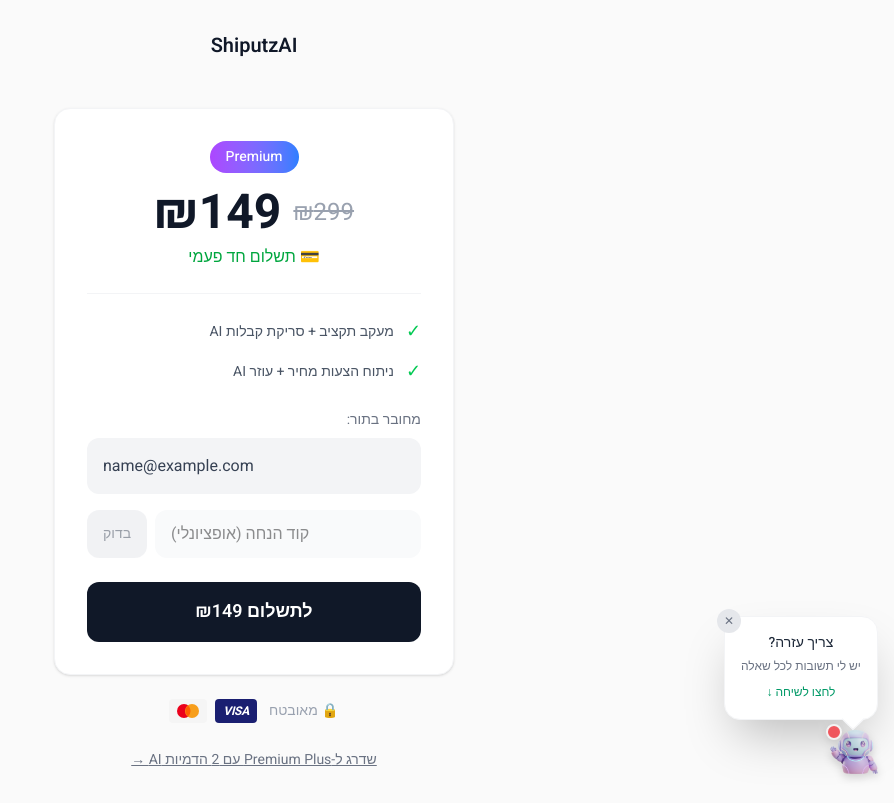
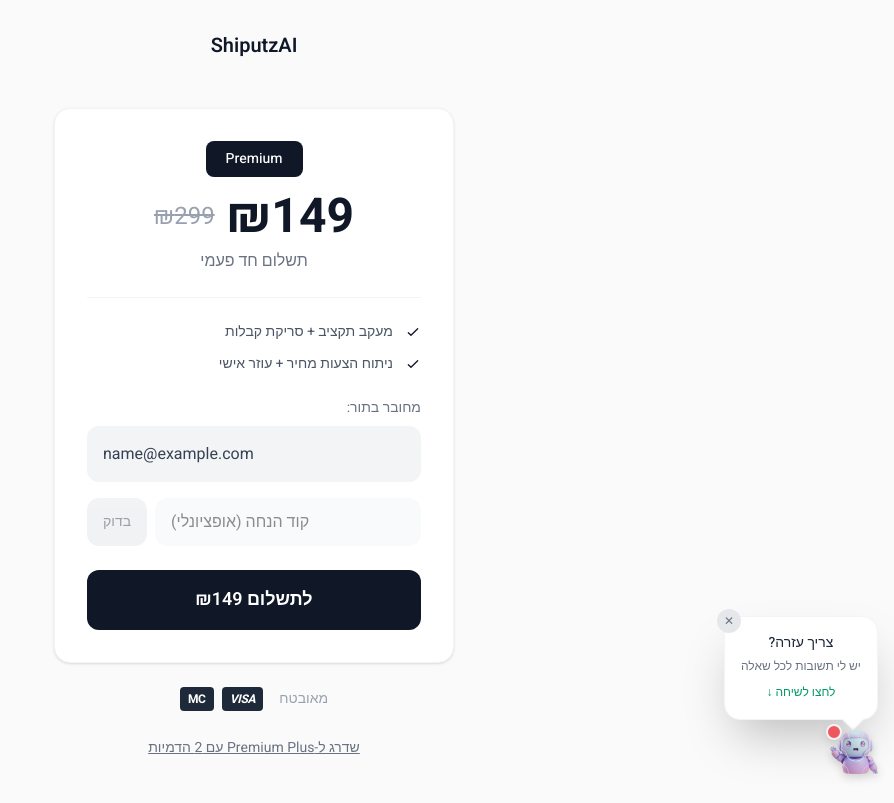
Before and after one commit to guyceza/shiputz-ai, a Next.js app: page /checkout in a window 1280 px wide. Shown: the whole page, without its empty margins (386-1280 px from the left). Built offline with nearby package versions, Linux system fonts and the light colour scheme; sample sign-in values are in the browser's storage.

Commit message:
Black & white only: wider mini card + clean checkout

```diff
--- a/src/app/checkout/page.tsx
+++ b/src/app/checkout/page.tsx
@@ -178,17 +178,17 @@ function CheckoutContent() {
 
           {/* Title */}
           <div className="text-center mb-6">
-            <div className="inline-flex items-center gap-2 bg-gradient-to-r from-purple-500 to-blue-500 text-white px-4 py-1.5 rounded-full text-sm font-medium mb-4">
-              {isPremiumPlus ? '⭐ Premium Plus' : 'Premium'}
+            <div className="inline-flex items-center gap-2 bg-gray-900 text-white px-5 py-2 rounded-lg text-sm font-medium mb-4">
+              {isPremiumPlus ? 'Premium Plus' : 'Premium'}
             </div>
 
             <div className="flex items-center justify-center gap-3">
+              <span className="text-5xl font-bold text-gray-900">₪{price}</span>
               <span className="text-gray-400 line-through text-2xl">₪{codeValid ? basePrice : originalPrice}</span>
-              <span className="text-5xl font-bold text-gray-900">₪{price}</span>
             </div>
 
-            <p className="text-green-600 font-medium mt-2">
-              {codeValid ? `🎉 ${discountPercent}% הנחה!` : '💳 תשלום חד פעמי'}
+            <p className="text-gray-500 mt-2">
+              {codeValid ? `הנחה ${discountPercent}% הופעלה` : 'תשלום חד פעמי'}
             </p>
           </div>
 
@@ -196,17 +196,23 @@ function CheckoutContent() {
           <div className="border-t border-gray-100 pt-6 mb-6">
             <div className="space-y-3 text-sm text-gray-600">
               <div className="flex items-center gap-3">
-                <span className="text-green-500 text-lg">✓</span>
-                <span>מעקב תקציב + סריקת קבלות AI</span>
+                <svg className="w-4 h-4 text-gray-900 flex-shrink-0" fill="none" stroke="currentColor" viewBox="0 0 24 24">
+                  <path strokeLinecap="round" strokeLinejoin="round" strokeWidth={2} d="M5 13l4 4L19 7" />
+                </svg>
+                <span>מעקב תקציב + סריקת קבלות</span>
               </div>
               <div className="flex items-center gap-3">
-                <span className="text-green-500 text-lg">✓</span>
-                <span>ניתוח הצעות מחיר + עוזר AI</span>
+                <svg className="w-4 h-4 text-gray-900 flex-shrink-0" fill="none" stroke="currentColor" viewBox="0 0 24 24">
+                  <path strokeLinecap="round" strokeLinejoin="round" strokeWidth={2} d="M5 13l4 4L19 7" />
+                </svg>
+                <span>ניתוח הצעות מחיר + עוזר אישי</span>
               </div>
               {isPremiumPlus && (
-                <div className="flex items-center gap-3 text-purple-700 font-medium">
-                  <span className="text-purple-500 text-lg">✓</span>
-                  <span>2 הדמיות AI מתנה</span>
+                <div className="flex items-center gap-3 font-medium">
+                  <svg className="w-4 h-4 text-gray-900 flex-shrink-0" fill="none" stroke="currentColor" viewBox="0 0 24 24">
+                    <path strokeLinecap="round" strokeLinejoin="round" strokeWidth={2} d="M5 13l4 4L19 7" />
+                  </svg>
+                  <span>2 הדמיות חדר</span>
                 </div>
               )}
             </div>
@@ -233,8 +239,8 @@ function CheckoutContent() {
                 }}
                 placeholder="קוד הנחה (אופציונלי)"
                 className={`flex-1 px-4 py-3 bg-gray-50 border-0 rounded-xl text-base focus:outline-none focus:ring-2 focus:ring-gray-900 ${
-                  codeValid === true ? 'ring-2 ring-green-500 bg-green-50' :
-                  codeValid === false ? 'ring-2 ring-red-300 bg-red-50' : ''
+                  codeValid === true ? 'ring-2 ring-gray-900 bg-gray-100' :
+                  codeValid === false ? 'ring-2 ring-gray-400 bg-gray-50' : ''
                 }`}
                 dir="ltr"
               />
@@ -247,10 +253,10 @@ function CheckoutContent() {
               </button>
             </div>
             {codeError && (
-              <p className="text-red-500 text-sm mt-2">{codeError}</p>
+              <p className="text-gray-500 text-sm mt-2">{codeError}</p>
             )}
             {codeValid && (
-              <p className="text-green-600 text-sm mt-2">✓ קוד הנחה הופעל - {discountPercent}% הנחה!</p>
+              <p className="text-gray-700 text-sm mt-2">קוד הנחה הופעל - {discountPercent}% הנחה</p>
             )}
           </div>
 
@@ -266,20 +272,17 @@ function CheckoutContent() {
 
         {/* Trust - minimal */}
         <div className="text-center">
-          <div className="flex items-center justify-center gap-3 text-gray-400">
-            <span className="text-sm">🔒 מאובטח</span>
+          <div className="flex items-center justify-center gap-4 text-gray-400">
+            <span className="text-sm">מאובטח</span>
             <div className="flex gap-2 items-center">
-              {/* Visa - simple text logo */}
-              <div className="h-6 px-2 bg-[#1A1F71] rounded flex items-center justify-center">
+              {/* Visa */}
+              <div className="h-6 px-2 bg-gray-800 rounded flex items-center justify-center">
                 <span className="text-white text-xs font-bold italic tracking-tight">VISA</span>
               </div>
               {/* Mastercard */}
-              <svg className="h-6" viewBox="0 0 38 24" fill="none">
-                <rect width="38" height="24" rx="4" fill="#F5F5F5"/>
-                <circle cx="15" cy="12" r="7" fill="#EB001B"/>
-                <circle cx="23" cy="12" r="7" fill="#F79E1B"/>
-                <path d="M19 6.5a6.97 6.97 0 0 0-2.5 5.5c0 2.2 1 4.2 2.5 5.5a6.97 6.97 0 0 0 2.5-5.5c0-2.2-1-4.2-2.5-5.5z" fill="#FF5F00"/>
-              </svg>
+              <div className="h-6 px-2 bg-gray-800 rounded flex items-center justify-center">
+                <span className="text-white text-xs font-bold tracking-tight">MC</span>
+              </div>
             </div>
           </div>
         </div>
@@ -290,7 +293,7 @@ function CheckoutContent() {
             href={isPremiumPlus ? "/checkout" : "/checkout?plan=plus"}
             className="text-sm text-gray-500 hover:text-gray-700 underline"
           >
-            {isPremiumPlus ? "רוצה רק Premium? ₪149" : "שדרג ל-Premium Plus עם 2 הדמיות AI →"}
+            {isPremiumPlus ? "רוצה רק Premium? ₪149" : "שדרג ל-Premium Plus עם 2 הדמיות"}
           </Link>
         </div>
 
--- a/src/components/PricingCard.tsx
+++ b/src/components/PricingCard.tsx
@@ -25,15 +25,25 @@ export default function PricingCard({
 }: PricingCardProps) {
   const [selectedPlan, setSelectedPlan] = useState<'premium' | 'plus'>('plus');
 
-  // Mini variant - compact pricing card
+  // Mini variant - wide, black & white only
   if (variant === "mini") {
     return (
-      <div className={`relative bg-white border border-gray-200 rounded-2xl px-6 py-5 shadow-sm ${className}`}>
-        {/* Plan Toggle - Premium Plus first (RTL) */}
-        <div className="flex justify-center gap-1 mb-4">
+      <div className={`relative bg-white border border-gray-200 rounded-2xl px-8 py-6 shadow-sm w-full max-w-lg ${className}`}>
+        {/* Plan Toggle */}
+        <div className="flex justify-center gap-2 mb-5">
+          <button
+            onClick={() => setSelectedPlan('premium')}
+            className={`px-6 py-2.5 rounded-lg text-sm font-medium transition-all ${
+              selectedPlan === 'premium'
+                ? 'bg-gray-900 text-white'
+                : 'text-gray-400 hover:text-gray-600'
+            }`}
+          >
+            Premium
+          </button>
           <button
             onClick={() => setSelectedPlan('plus')}
-            className={`px-5 py-2 rounded-lg text-sm font-medium transition-all ${
+            className={`px-6 py-2.5 rounded-lg text-sm font-medium transition-all ${
               selectedPlan === 'plus'
                 ? 'bg-gray-900 text-white'
                 : 'text-gray-400 hover:text-gray-600'
@@ -41,31 +51,21 @@ export default function PricingCard({
           >
             Premium Plus
           </button>
-          <button
-            onClick={() => setSelectedPlan('premium')}
-            className={`px-5 py-2 rounded-lg text-sm font-medium transition-all ${
-              selectedPlan === 'premium'
-                ? 'bg-gray-900 text-white'
-                : 'text-gray-400 hover:text-gray-600'
-            }`}
-          >
-            Premium
-          </button>
         </div>
 
-        <div className="flex items-center gap-5">
+        <div className="flex items-center justify-between">
           <Link
             href={selectedPlan === 'plus' ? '/checkout?plan=plus' : '/checkout'}
-            className="bg-[#0d9488] text-white px-6 py-3 rounded-lg text-sm font-medium hover:bg-[#0f766e] transition-colors whitespace-nowrap"
+            className="bg-gray-900 text-white px-8 py-3 rounded-lg text-sm font-medium hover:bg-gray-800 transition-colors"
           >
             לרכישה
           </Link>
           <div className="text-right">
-            <div className="flex items-baseline gap-2 justify-end">
-              <span className="text-3xl font-bold text-gray-900">
+            <div className="flex items-baseline gap-3 justify-end">
+              <span className="text-4xl font-bold text-gray-900">
                 {selectedPlan === 'plus' ? '₪179' : '₪149'}
               </span>
-              <span className="text-sm text-gray-400 line-through">
+              <span className="text-base text-gray-400 line-through">
                 {selectedPlan === 'plus' ? '₪359' : '₪299'}
               </span>
             </div>
```
